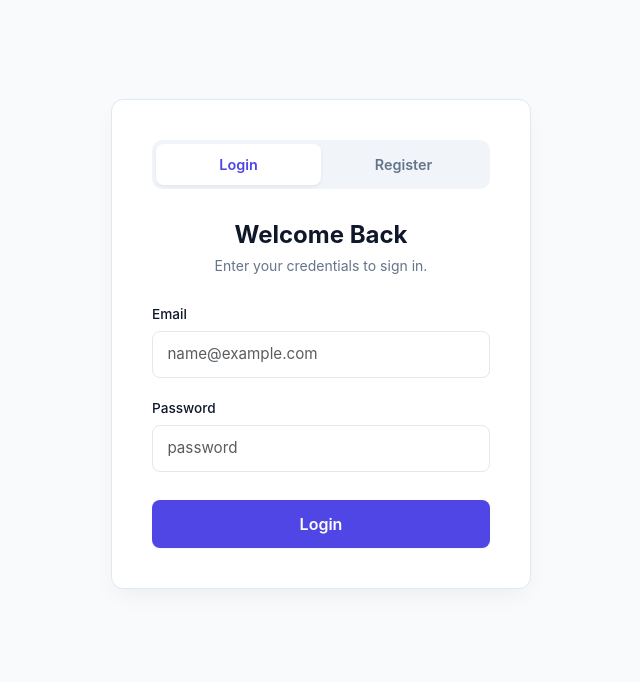
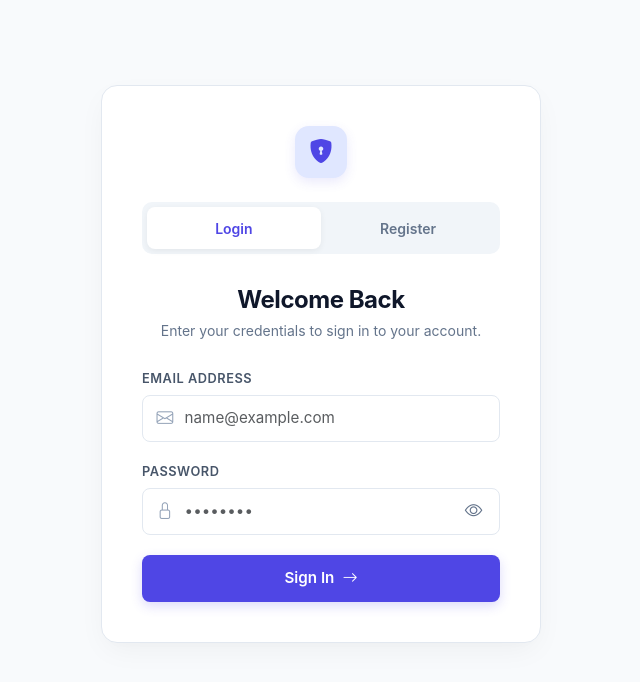
Before and after one commit to bogdanbalasoiu20/EOS-project-frontend, an Angular app: page /login in a window 1280 px wide. Shown: the top 682 px of the page, without its empty margins (319-959 px from the left). Built offline with nearby package versions, Linux system fonts and the light colour scheme.

Commit message:
Added search bar in AdminPanel and improved UI

```diff
--- a/src/app/admin/admin.ts
+++ b/src/app/admin/admin.ts
@@ -14,10 +14,14 @@ import { UserAdmin } from '../models/UserAdmin';
 export class Admin implements OnInit {
   private userService = inject(UserService);
   users = signal<UserAdmin[]>([]);
+  searchKeyword = '';
 
-  ngOnInit(): void {
-    this.userService.getUsers().subscribe(res => {
+  ngOnInit() {
+      this.loadUsers();
+  }
 
+  loadUsers() {
+    this.userService.getUsers(this.searchKeyword).subscribe(res => {
         const users = res.map(user => ({
           ...user,
           originalRole: user.role
@@ -25,6 +29,10 @@ export class Admin implements OnInit {
 
         this.users.set(users);
       });
+  }
+
+  searchUsers() {
+      this.loadUsers();
   }
 
   saveRole(user: UserAdmin) {
--- a/src/app/login-component/login-component.css
+++ b/src/app/login-component/login-component.css
@@ -1,45 +1,63 @@
 /* ==========================================================================
-   AUTHENTICATION PAGE (LOGIN / REGISTER)
+   AUTHENTICATION PAGE (DESIGN MODERNO & PREMIUM)
    ========================================================================== */
 
-/* Fullscreen Centering */
 .auth-wrapper {
-  min-height: 80vh;
+  min-height: 85vh;
   display: flex;
   align-items: center;
   justify-content: center;
   padding: 2rem 1rem;
 }
 
-/* Main Card */
+/* Cardul Principal */
 .auth-card {
-  background-color: var(--card-bg, #ffffff);
+  background-color: #ffffff;
   width: 100%;
-  max-width: 420px;
+  max-width: 440px;
   padding: 2.5rem;
-  border-radius: var(--radius, 16px);
-  border: 1px solid var(--border-color, #e2e8f0);
-  box-shadow: 0 10px 25px -5px rgba(0, 0, 0, 0.05), 0 8px 10px -6px rgba(0, 0, 0, 0.01);
-  transition: var(--transition, all 0.2s ease);
+  border-radius: 16px;
+  border: 1px solid #e2e8f0;
+  box-shadow: 0 10px 30px -5px rgba(0, 0, 0, 0.05), 0 8px 10px -6px rgba(0, 0, 0, 0.01);
 }
 
-/* Top Tab Switcher (Login / Register) */
+/* Logo sus pe card */
+.auth-brand {
+  display: flex;
+  justify-content: center;
+  margin-bottom: 1.5rem;
+}
+
+.brand-icon {
+  width: 52px;
+  height: 52px;
+  background-color: #e0e7ff;
+  color: #4f46e5;
+  border-radius: 14px;
+  display: flex;
+  align-items: center;
+  justify-content: center;
+  font-size: 1.5rem;
+  box-shadow: 0 4px 12px rgba(79, 70, 229, 0.12);
+}
+
+/* Tab-urile de comutare */
 .auth-tabs {
   display: flex;
   background-color: #f1f5f9;
-  padding: 0.25rem;
+  padding: 0.3rem;
   border-radius: 10px;
   margin-bottom: 2rem;
 }
 
 .tab-btn {
   flex: 1;
-  padding: 0.6rem 1rem;
+  padding: 0.65rem 1rem;
   border: none;
   background: transparent;
   color: #64748b;
   font-weight: 600;
-  font-size: 0.9rem;
+  font-size: 0.875rem;
   border-radius: 8px;
   cursor: pointer;
   transition: all 0.2s ease-in-out;
@@ -47,76 +65,140 @@
 
 .tab-btn.active {
   background-color: #ffffff;
-  color: var(--primary-color, #4f46e5);
-  box-shadow: 0 2px 4px rgba(0, 0, 0, 0.06);
+  color: #4f46e5;
+  box-shadow: 0 2px 6px rgba(0, 0, 0, 0.06);
 }
 
-/* Headings and Subtitles */
+/* Titlu & Subtitlu */
 .auth-form h2 {
   font-size: 1.5rem;
   font-weight: 700;
-  color: var(--text-main, #0f172a);
+  color: #0f172a;
   margin-bottom: 0.35rem;
   text-align: center;
+  letter-spacing: -0.02em;
 }
 
 .auth-subtitle {
   font-size: 0.875rem;
-  color: var(--text-muted, #64748b);
+  color: #64748b;
   text-align: center;
   margin-bottom: 1.75rem;
 }
 
-/* Form Fields */
+/* Form Groups & Input Icon Wrapper */
 .form-group {
   margin-bottom: 1.25rem;
 }
 
 .form-label {
   display: block;
-  font-size: 0.85rem;
-  font-weight: 500;
-  color: var(--text-main, #0f172a);
+  font-size: 0.8rem;
+  font-weight: 600;
+  text-transform: uppercase;
+  letter-spacing: 0.04em;
+  color: #475569;
   margin-bottom: 0.4rem;
+}
+
+.input-icon-wrapper {
+  position: relative;
+  display: flex;
+  align-items: center;
+}
+
+.input-icon {
+  position: absolute;
+  left: 0.9rem;
+  color: #94a3b8;
+  font-size: 1.05rem;
+  pointer-events: none;
 }
 
 .form-control {
   width: 100%;
-  padding: 0.7rem 0.9rem;
+  padding: 0.7rem 0.9rem 0.7rem 2.6rem; /* Spațiu în stânga pentru iconiță */
   font-size: 0.95rem;
-  border: 1px solid var(--border-color, #e2e8f0);
-  border-radius: var(--radius-sm, 8px);
+  border: 1px solid #e2e8f0;
+  border-radius: 8px;
   background-color: #ffffff;
-  color: var(--text-main, #0f172a);
-  transition: all 0.2s ease;
+  color: #0f172a;
+  transition: all 0.15s ease-in-out;
   box-sizing: border-box;
 }
 
 .form-control:focus {
   outline: none;
-  border-color: var(--primary-color, #4f46e5);
-  box-shadow: 0 0 0 3px rgba(79, 70, 229, 0.15);
+  border-color: #818cf8;
+  box-shadow: 0 0 0 3.5px rgba(79, 70, 229, 0.1);
 }
 
-/* Full-width Button */
+/* Câmpul de parolă (are și butonul de Ochi în dreapta) */
+.form-control.password-input {
+  padding-right: 2.8rem;
+}
+
+.password-toggle-btn {
+  position: absolute;
+  right: 0.5rem;
+  background: transparent;
+  border: none;
+  color: #64748b;
+  padding: 0.4rem 0.6rem;
+  font-size: 1.1rem;
+  cursor: pointer;
+  border-radius: 6px;
+  display: flex;
+  align-items: center;
+  justify-content: center;
+  transition: color 0.15s ease;
+}
+
+.password-toggle-btn:hover {
+  color: #4f46e5;
+  background-color: #f1f5f9;
+}
+
+/* Buton Principal (Full Width) */
 .btn-block {
   width: 100%;
-  padding: 0.75rem;
-  font-size: 1rem;
+  padding: 0.75rem 1rem;
+  font-size: 0.95rem;
   font-weight: 600;
-  margin-top: 0.5rem;
+  margin-top: 0.75rem;
+  border-radius: 8px;
+  background-color: #4f46e5;
+  border: none;
+  color: #ffffff;
+  display: flex;
+  align-items: center;
+  justify-content: center;
   cursor: pointer;
+  box-shadow: 0 4px 12px rgba(79, 70, 229, 0.2);
+  transition: all 0.2s ease;
 }
 
-/* Bottom Message Box */
+.btn-block:hover {
+  background-color: #4338ca;
+  box-shadow: 0 6px 16px rgba(79, 70, 229, 0.3);
+  transform: translateY(-1px);
+}
+
+.btn-block:active {
+  transform: translateY(0);
+}
+
+/* Mesaj de eroare/notificare */
 .auth-message {
   margin-top: 1.25rem;
-  padding: 0.75rem;
+  padding: 0.75rem 1rem;
   background-color: #fef2f2;
-  color: #991b1b;
-  border: 1px solid #fee2e2;
-  border-radius: var(--radius-sm, 8px);
+  color: #b91c1c;
+  border: 1px solid #fecaca;
+  border-radius: 8px;
   font-size: 0.875rem;
-  text-align: center;
+  display: flex;
+  align-items: center;
+  justify-content: center;
   font-weight: 500;
 }
--- a/src/app/login-component/login-component.html
+++ b/src/app/login-component/login-component.html
@@ -1,7 +1,12 @@
 <div class="auth-wrapper">
   <div class="auth-card">
 
-    <!-- Tab Switcher (Login / Register) -->
+    <div class="auth-brand">
+      <div class="brand-icon">
+        <i class="bi bi-shield-lock-fill"></i>
+      </div>
+    </div>
+
     <div class="auth-tabs">
       <button
         type="button"
@@ -19,82 +24,115 @@
       </button>
     </div>
 
-    <!-- LOGIN Form -->
     <div *ngIf="isLogin" class="auth-form">
       <h2>Welcome Back</h2>
-      <p class="auth-subtitle">Enter your credentials to sign in.</p>
+      <p class="auth-subtitle">Enter your credentials to sign in to your account.</p>
 
       <div class="form-group">
-        <label class="form-label">Email</label>
+        <label class="form-label">Email Address</label>
+        <div class="input-icon-wrapper">
+          <i class="bi bi-envelope input-icon"></i>
           <input
             type="email"
             class="form-control"
             placeholder="name@example.com"
             [(ngModel)]="loginData.email">
         </div>
+      </div>
 
       <div class="form-group">
         <label class="form-label">Password</label>
+        <div class="input-icon-wrapper">
+          <i class="bi bi-lock input-icon"></i>
           <input
-          type="password"
-          class="form-control"
-          placeholder="password"
+            [type]="showPassword ? 'text' : 'password'"
+            class="form-control password-input"
+            placeholder="••••••••"
             [(ngModel)]="loginData.password">
+          <button
+            type="button"
+            class="password-toggle-btn"
+            (click)="togglePasswordVisibility()"
+            [title]="showPassword ? 'Hide password' : 'Show password'">
+            <i class="bi" [ngClass]="showPassword ? 'bi-eye-slash' : 'bi-eye'"></i>
+          </button>
+        </div>
       </div>
 
       <button type="button" class="btn btn-primary btn-block" (click)="login()">
-        Login
+        <span>Sign In</span>
+        <i class="bi bi-arrow-right ms-2"></i>
       </button>
     </div>
 
-    <!-- REGISTER Form -->
     <div *ngIf="!isLogin" class="auth-form">
       <h2>Create Account</h2>
-      <p class="auth-subtitle">Fill in the details to create a new account.</p>
+      <p class="auth-subtitle">Fill in the details below to register a new account.</p>
 
       <div class="form-group">
         <label class="form-label">Username</label>
+        <div class="input-icon-wrapper">
+          <i class="bi bi-person input-icon"></i>
           <input
             type="text"
             class="form-control"
             placeholder="username"
             [(ngModel)]="registerData.username">
         </div>
+      </div>
 
       <div class="form-group">
-        <label class="form-label">Email</label>
+        <label class="form-label">Email Address</label>
+        <div class="input-icon-wrapper">
+          <i class="bi bi-envelope input-icon"></i>
           <input
             type="email"
             class="form-control"
             placeholder="name@example.com"
             [(ngModel)]="registerData.email">
         </div>
+      </div>
 
       <div class="form-group">
         <label class="form-label">Password</label>
+        <div class="input-icon-wrapper">
+          <i class="bi bi-lock input-icon"></i>
           <input
-          type="password"
-          class="form-control"
-          placeholder="password"
-
+            [type]="showPassword ? 'text' : 'password'"
+            class="form-control password-input"
+            placeholder="••••••••"
             [(ngModel)]="registerData.password">
+          <button
+            type="button"
+            class="password-toggle-btn"
+            (click)="togglePasswordVisibility()"
+            [title]="showPassword ? 'Hide password' : 'Show password'">
+            <i class="bi" [ngClass]="showPassword ? 'bi-eye-slash' : 'bi-eye'"></i>
+          </button>
+        </div>
       </div>
 
       <div class="form-group">
         <label class="form-label">Birth Date</label>
+        <div class="input-icon-wrapper">
+          <i class="bi bi-calendar3 input-icon"></i>
           <input
             type="date"
             class="form-control"
             [(ngModel)]="registerData.birthDate">
         </div>
+      </div>
 
       <button type="button" class="btn btn-primary btn-block" (click)="register()">
-        Register
+        <span>Create Account</span>
+        <i class="bi bi-check-lg ms-2"></i>
       </button>
     </div>
 
-    <!-- Error/Notification Message -->
-    <p *ngIf="message" class="auth-message">{{ message }}</p>
+    <div *ngIf="message" class="auth-message">
+      <i class="bi bi-exclamation-circle me-2"></i>
+      <span>{{ message }}</span>
+    </div>
 
   </div>
 </div>
--- a/src/app/login-component/login-component.ts
+++ b/src/app/login-component/login-component.ts
@@ -17,6 +17,7 @@ export class LoginComponent {
   private router = inject(Router);
 
   isLogin = true;
+  showPassword = false;
 
   loginData = {
     email: '',
@@ -62,4 +63,8 @@ export class LoginComponent {
       }
     });
   }
+
+  togglePasswordVisibility(): void {
+    this.showPassword = !this.showPassword;
+  }
 }
--- a/src/services/userservice.ts
+++ b/src/services/userservice.ts
@@ -1,4 +1,4 @@
-import { HttpClient } from '@angular/common/http';
+import { HttpClient, HttpParams } from '@angular/common/http';
 import { inject, Injectable } from '@angular/core';
 import { UserAdmin } from '../app/models/UserAdmin';
 
@@ -10,8 +10,14 @@ export class UserService {
   private http = inject(HttpClient);
   private api = 'http://localhost:8080/users';
 
-  getUsers() {
-    return this.http.get<any[]>(this.api);
+  getUsers(keyword?: string) {
+    let params = new HttpParams();
+
+    if (keyword) {
+      params = params.set('keyword', keyword);
+    }
+
+    return this.http.get<any[]>(this.api, { params });
   }
 
   updateRole(userId: number, role: string) {
```
Also changed, not shown: src/app/admin/admin.css (+61 -0 lines), src/app/admin/admin.html (+39 -1 lines), src/app/mytasks/mytasks.css (+201 -64 lines), src/app/mytasks/mytasks.html (+36 -18 lines). Lines whose indentation alone changed are shown as unchanged.
